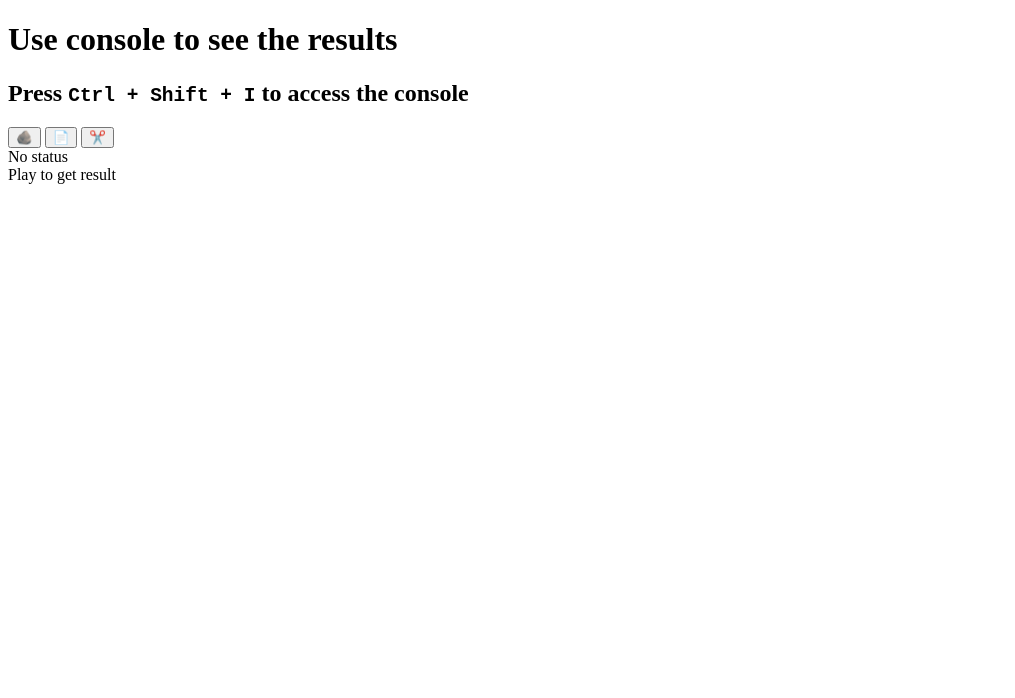
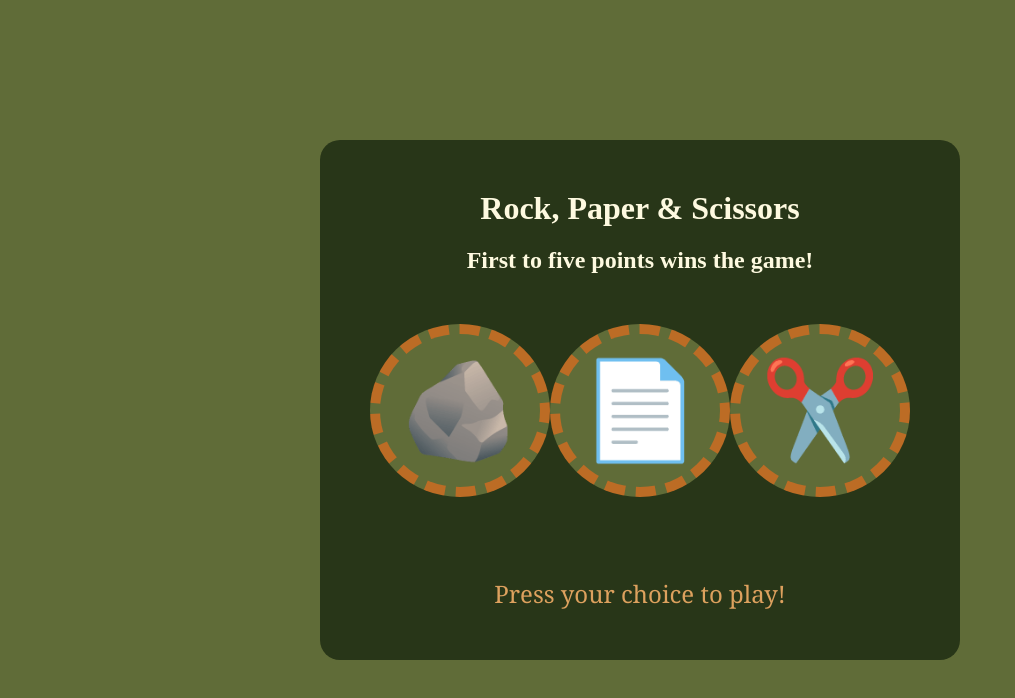
Before and after one commit to highkarta/dino-rock-paper-scissors, a plain HTML site: page index.html in a window 1280 px wide. Shown: the whole page, without its empty margins (0-1015 px from the left). Drawn offline with Linux system fonts and the light colour scheme.

Commit message:
finish v2

```diff
--- a/index.html
+++ b/index.html
@@ -5,14 +5,19 @@
   <meta name="viewport" content="width=device-width, initial-scale=1.0">
   <title>RPS</title>
   <script src="index.js" defer></script>
+  <link rel="stylesheet" href="style.css">
 </head>
 <body>
-  <h1>Use console to see the results</h1>
-  <h2>Press <code>Ctrl + Shift + I</code> to access the console</h2>
-  <button id="rock">🪨</button>
-  <button id="paper">📄</button>
-  <button id="scissors">✂️</button>
-  <div id="status">No status</div>
-  <div id="result">Play to get result</div>
+  <div id="play-container">
+    <h1>Rock, Paper & Scissors</h1>
+    <h2>First to five points wins the game!</h2>
+    <div id="buttons">
+      <button id="rock">🪨</button>
+      <button id="paper">📄</button>
+      <button id="scissors">✂️</button>
+    </div>
+    <div id="status"></div>
+    <div id="result">Press your choice to play!</div>
+  </div>
 </body>
 </html>
--- a/index.js
+++ b/index.js
@@ -67,7 +67,16 @@ function playGame() {
         statusInfo = 'Draw';
       }
     }
-    let resultInfo = 'The score is, Human: ' + humanScore + ' Computer: ' + computerScore;
+    let resultInfo = 'The score is, You: ' + humanScore + ' Computer: ' + computerScore;
+    if(humanScore == 5 || computerScore == 5){
+      if(humanScore>computerScore){
+        resultInfo = 'You won the game! Press Ctrl + R to play again!';
+      }else{
+        resultInfo = 'Computer won the game! Press Ctrl + R to play again!';
+      }
+      // computerScore = 0;
+      // humanScore = 0;
+    }
     status.innerText = statusInfo;
     result.innerText = resultInfo;
   }
@@ -75,3 +84,5 @@ function playGame() {
   let computerSelection = getComputerChoice();
   playRound(humanSelection, computerSelection);
 }
+
+// additionally, add reset button instead of Ctrl + R
--- /dev/null
+++ b/style.css
@@ -0,0 +1,65 @@
+*{
+  margin: 0;
+  padding: 0;
+  box-sizing: border-box;
+}
+
+body{
+  background-color: #606c38;
+  color: #fefae0;
+  display: flex;
+  justify-content: center;
+  align-items: center;
+  height: 100vh;
+}
+
+#play-container{
+  background-color: #283618;
+  width: 50%;
+  padding: 50px;
+  display: flex;
+  flex-direction: column;
+  /* justify-content: center; */
+  align-items: center;
+  border-radius: 20px;
+  gap: 20px;
+}
+
+button{
+  font-size: 96px;
+  border-radius: 100%;
+  padding: 20px;
+  background-color: #606c38;
+  border: 10px dashed #bc6c25;
+  display: flex;
+  align-items: center;
+  justify-content: center;
+}
+
+button:hover{
+  background-color: #6d9045;
+}
+
+#buttons{
+  width: 100%;
+  display: flex;
+  justify-content: space-between;
+  margin-bottom: 40px;
+}
+
+h2{
+  margin-bottom: 30px;
+}
+
+#status, #result{
+  font-family: Georgia, 'Times New Roman', Times, serif;
+}
+
+#status{
+  font-size: 20px;
+}
+
+#result{
+  color: #dda15e;
+  font-size: 24px;
+}
```
